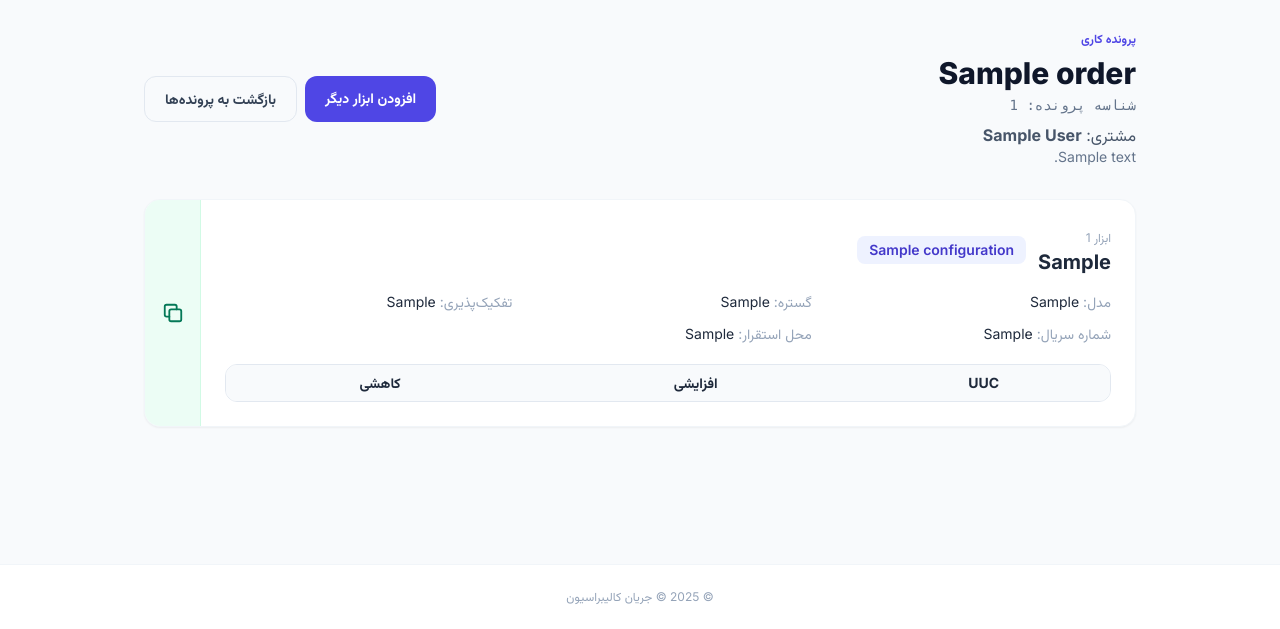
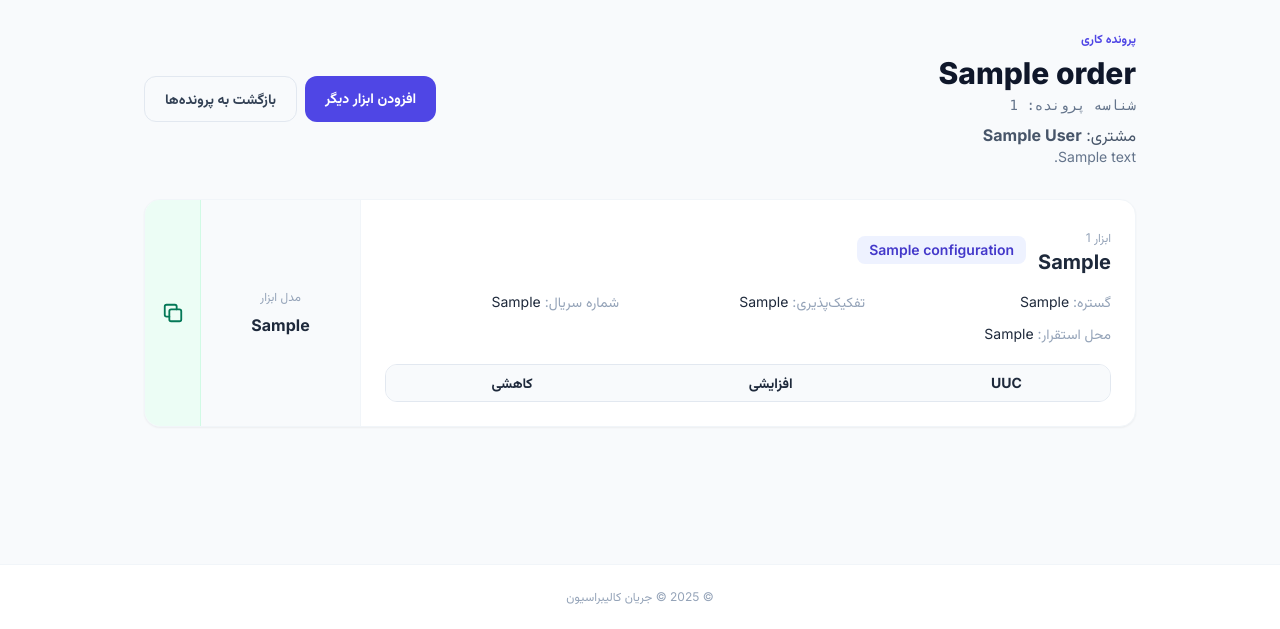
Before and after one commit to mohammadshko/parameters_getter, a FastAPI app: page /work-orders/1 in a window 1280 px wide. Shown: the part 171-800 px from the top of the page. Run offline with FastAPI, Linux system fonts and the light colour scheme; the visitor is signed in with stand-in values (Sample User, id 1); tables that the repository leaves empty hold one stand-in row (values such as "Sample post"); lists and menus that the app fills with data are empty; parts of the project's set-up code (start-up, migrations or seed data) failed here and were passed over; some libraries are stand-ins or nearby versions.

Commit message:
Show tool model in left-side panel on work order detail

```diff
--- a/templates/work_order_detail.html
+++ b/templates/work_order_detail.html
@@ -25,7 +25,6 @@
         </div>
       </div>
       <div class="grid grid-cols-1 sm:grid-cols-2 lg:grid-cols-3 gap-3 text-sm">
-        <div><span class="text-slate-400">مدل:</span> {{ tool.model }}</div>
         <div><span class="text-slate-400">گستره:</span> {{ tool.range }}</div>
         <div><span class="text-slate-400">تفکیک‌پذیری:</span> {{ tool.resolution }}</div>
         <div><span class="text-slate-400">شماره سریال:</span> {{ tool.serial_no }}</div>
@@ -38,6 +37,10 @@
         </table>
       </div>
       </div>
+      <aside class="w-40 shrink-0 flex flex-col items-center justify-center gap-2 px-4 bg-slate-50 border-r border-slate-100 text-center">
+        <span class="text-xs text-slate-400">مدل ابزار</span>
+        <strong class="text-base font-bold text-slate-800 break-words">{{ tool.model or '—' }}</strong>
+      </aside>
       <button type="button" title="کپی اطلاعات ابزار برای اکسل" aria-label="کپی اطلاعات ابزار برای اکسل" class="copy-tool-row flex w-14 shrink-0 items-center justify-center bg-emerald-50 text-emerald-700 hover:bg-emerald-100 transition border-r border-emerald-100" data-copy-row="{{ tool.excel_row | tojson | forceescape }}">
         <svg xmlns="http://www.w3.org/2000/svg" width="22" height="22" viewBox="0 0 24 24" fill="none" stroke="currentColor" stroke-width="2" stroke-linecap="round" stroke-linejoin="round" aria-hidden="true">
           <rect x="8" y="8" width="13" height="13" rx="2"></rect>
```
